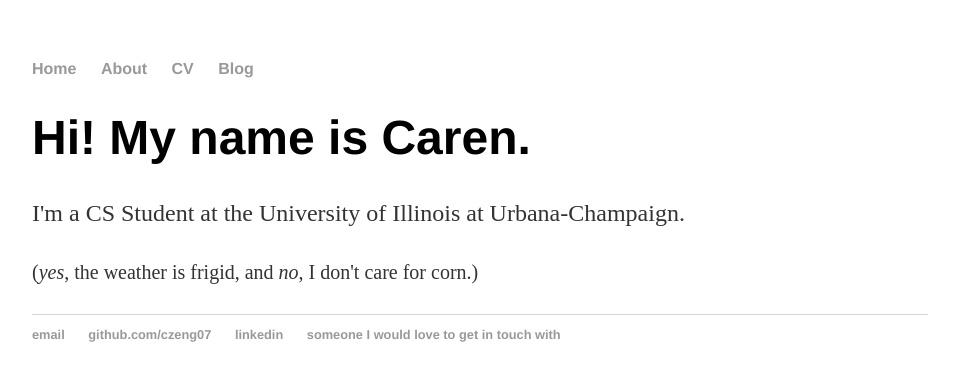
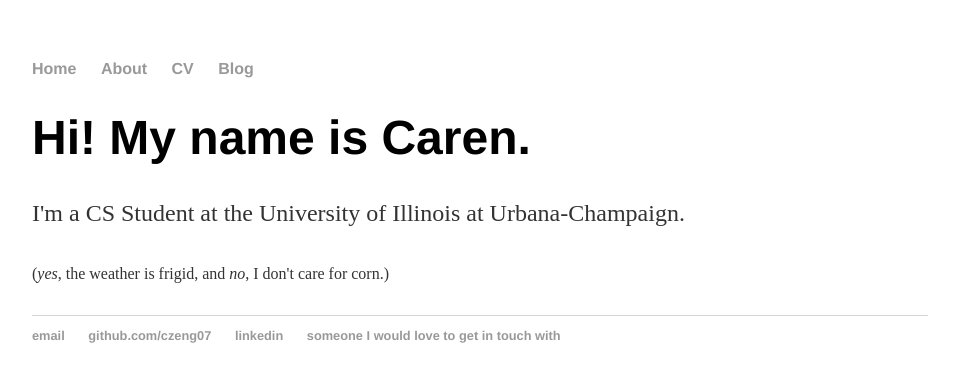
Before and after one commit to czeng07/czeng07.github.io, a Jekyll site: the page built from index.html, in a window 1280 px wide. Shown: the top 382 px of the page, without its empty margins (160-1119 px from the left). Built offline with Jekyll 4.4.1, drawn with Linux system fonts in a browser that asks for light colours.

Commit message:
Update index.html

```diff
--- a/index.html
+++ b/index.html
@@ -5,5 +5,5 @@ title: Caren
 <div class="blurb">
 	<h1>Hi! My name is Caren.</h1>
 	<p> I'm a CS Student at the University of Illinois at Urbana-Champaign. </p>
-	<p> <small>(<i>yes</i>, the weather is frigid, and <i>no</i>, I don't care for corn.)</small></p>
+	<p> <font size = "3">(<i>yes</i>, the weather is frigid, and <i>no</i>, I don't care for corn.)</font></p>
 </div><!-- /.blurb -->
```
